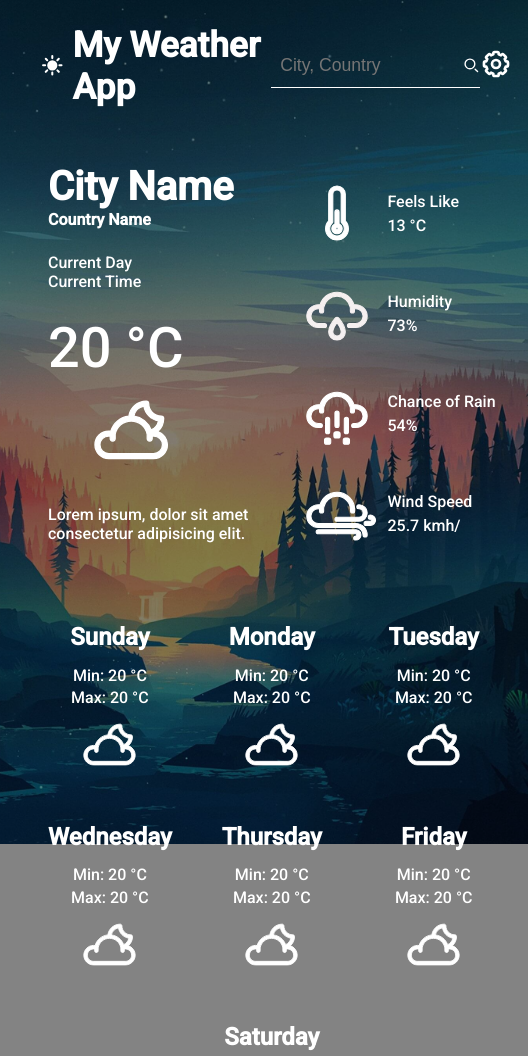
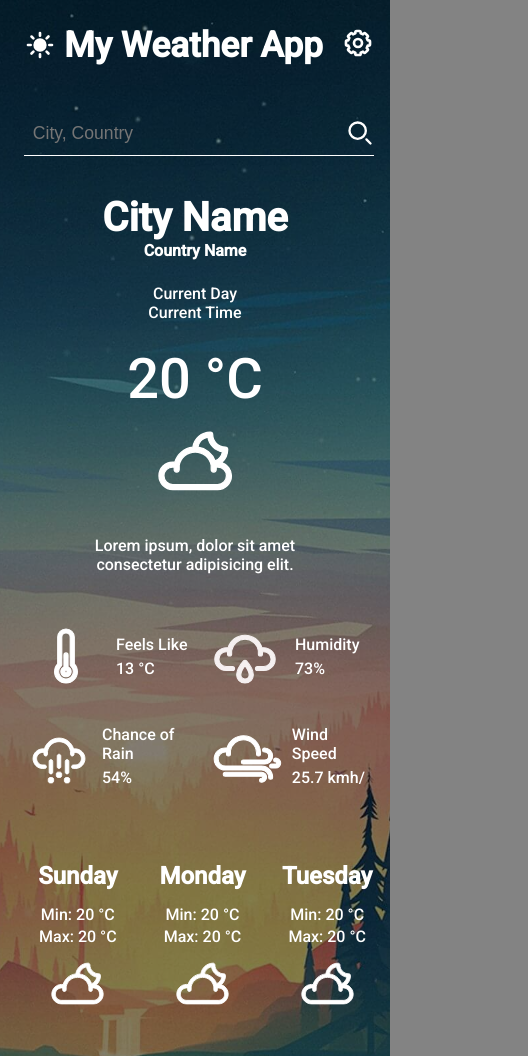
Before and after one commit to Maiker260/Weather-App, a plain HTML site: page index.html in a window 390 px wide. Shown: the top 1056 px of the page, 528 px wide, since content can reach past the window. Drawn offline with Linux system fonts and the light colour scheme.

Commit message:
Add Responsive for mobile devices

```diff
--- a/style.css
+++ b/style.css
@@ -29,10 +29,10 @@ body {
 .container {
     display: grid;
     grid-template-columns: 1fr;
-    grid-template-rows: repeat(3, 1fr);
+    grid-template-rows: 5em 2fr 1fr;
     grid-column-gap: 0px;
     grid-row-gap: 0px;
-    max-height: 100vh;
+    min-height: 100vh;
 }
 
 /* Header */
@@ -40,7 +40,8 @@ body {
 .header_section {
     justify-content: space-between;
     align-items: center;
-    padding: 0 4em 2em 1.5em;
+    padding: 0 0 2em 1.5em;
+    min-height: 12vh;
 }
 
 .main_title_container {
@@ -88,6 +89,8 @@ body {
 .middle_section {
     justify-content: space-between;
     padding-bottom: 2em;
+    min-height: 100%;
+    align-items: center;
 }
 
     /* Left Side */
@@ -173,10 +176,17 @@ body {
 
 /* Media Queries */
 
-@media (max-width: 1000px) {
-
+@media (max-width: 1070px) {
     body {
         padding: 0 1em;
+    }
+
+    .header_section {
+        padding-right: 3em;
+    }
+
+    .container {
+        display: block;
     }
 
     .main_bottom {
@@ -187,14 +197,12 @@ body {
     .weather_days {
         width: 11.5em
     }
-
 }
 
 @media (max-width: 900px) {
-
-    /* .header_section {
-
-    } */
+    .header_section {
+        padding-right: 2em;
+    }
 
     .main_section {
         padding: 0 2em;
@@ -203,11 +211,17 @@ body {
     .weather_days {
         width: 8.5em
     }
+}
+
+@media (max-width: 820px) {
+
+    .header_section {
+        padding-right: 2em;
+    }
 
 }
 
 @media (max-width: 770px) {
-
     .weather_days {
         width: 8.5em
     }
@@ -215,5 +229,95 @@ body {
     .header_section {
         padding-right: 1em;
     }
+}
+
+@media (max-width: 700px) {
+    .header_section {
+        display: grid;
+        grid-template-columns: 1fr 1fr 1fr;
+        grid-template-rows: 1fr 1fr;
+        gap: 0px 0px;
+        grid-template-areas:
+          "main_title_container main_title_container settings_icon"
+          "main_search_bar_container main_search_bar_container main_search_bar_container";
+    }
+
+    .main_title_container {
+        grid-area: main_title_container;
+    }
+
+    .main_search_bar_container {
+        grid-area: main_search_bar_container;
+    }
+
+    .settings_icon {
+        grid-area: settings_icon;
+        justify-self: end;
+        padding-right: 1em;
+    }
+}
+
+@media (max-width: 600px) {
+    body {
+        padding: 0;
+    }
+
+    .header_section {
+        grid-template-columns: 1fr 6fr 1fr;
+    }
+
+    .settings_icon {
+        padding-right: 0.5em;
+    }
+
+    .main_section {
+        padding-right: 1em;
+    }
+}
+
+
+/* Mobile Media Queries */
+@media (max-width: 500px) {
+
+    .header_section {
+        padding-bottom: 1em;
+    }
+
+    .settings_icon {
+        padding-right: 0;
+    }
+
+    .middle_section {
+        flex-direction: column;
+    }
+
+    .left_side {
+        padding-bottom: 0.5em;
+    }
+
+    .right_side {
+        display: flex;
+        flex-wrap: wrap;
+    }
+
+    .main_right_side_container {
+        width: 50%;
+    }
+
+    .main_section {
+        padding-left: 1em;
+    }
+
+    .middle_section_left_side_gap {
+        text-align: center;
+    }
+
+    .main_bottom {
+        padding-left: 15px;
+    }
+
+    .weather_days {
+        width: 33%;
+    }
 
 }
```
Also changed, not shown: index.html (+1 -1 lines).
